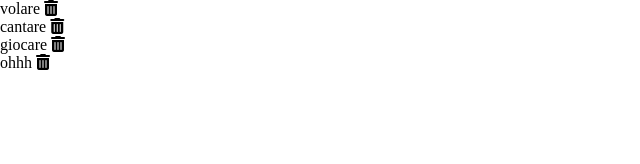
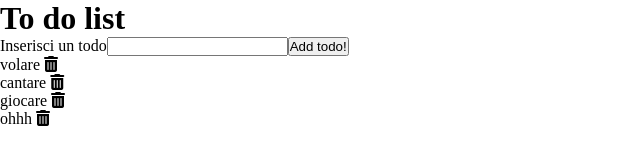
Before and after one commit to GabrieleMajocchi/vue-todolist, a plain HTML site: page index.html in a window 1280 px wide. Shown: the whole page, without its empty margins (0-640 px from the left). Drawn offline with nearby package versions, Linux system fonts and the light colour scheme.

Commit message:
added text input to add new todo to the list

```diff
--- a/index.html
+++ b/index.html
@@ -19,6 +19,12 @@
     <script src="https://unpkg.com/vue@3"></script>
 
     <div id="app">
+        <header>
+            <h1>To do list</h1>
+            <label for="newtodo">Inserisci un todo</label>
+            <input type="text" name="newtodo" v-model="futureTodo">
+            <button @click="addTodo(futureTodo)">Add todo!</button>
+        </header>
         <div class="todolist">
             <ul>
                 <li v-for="task in arrayTodo" :class="task.done === true ? 'lined' : ''" @click="doneTask(task)">
--- a/js/myscript.js
+++ b/js/myscript.js
@@ -18,6 +18,14 @@ createApp({
         removeItem(task){
             const taskindex = this.arrayTodo.indexOf(task);
             this.arrayTodo.splice(taskindex, 1);
-        }
+        },
+        addTodo(todo){
+            if(todo === ''){
+
+            }else{
+            this.arrayTodo.push({text: todo, done: false});
+            this.futureTodo = '';
+            }
+        },
     }
 }).mount('#app');
```
